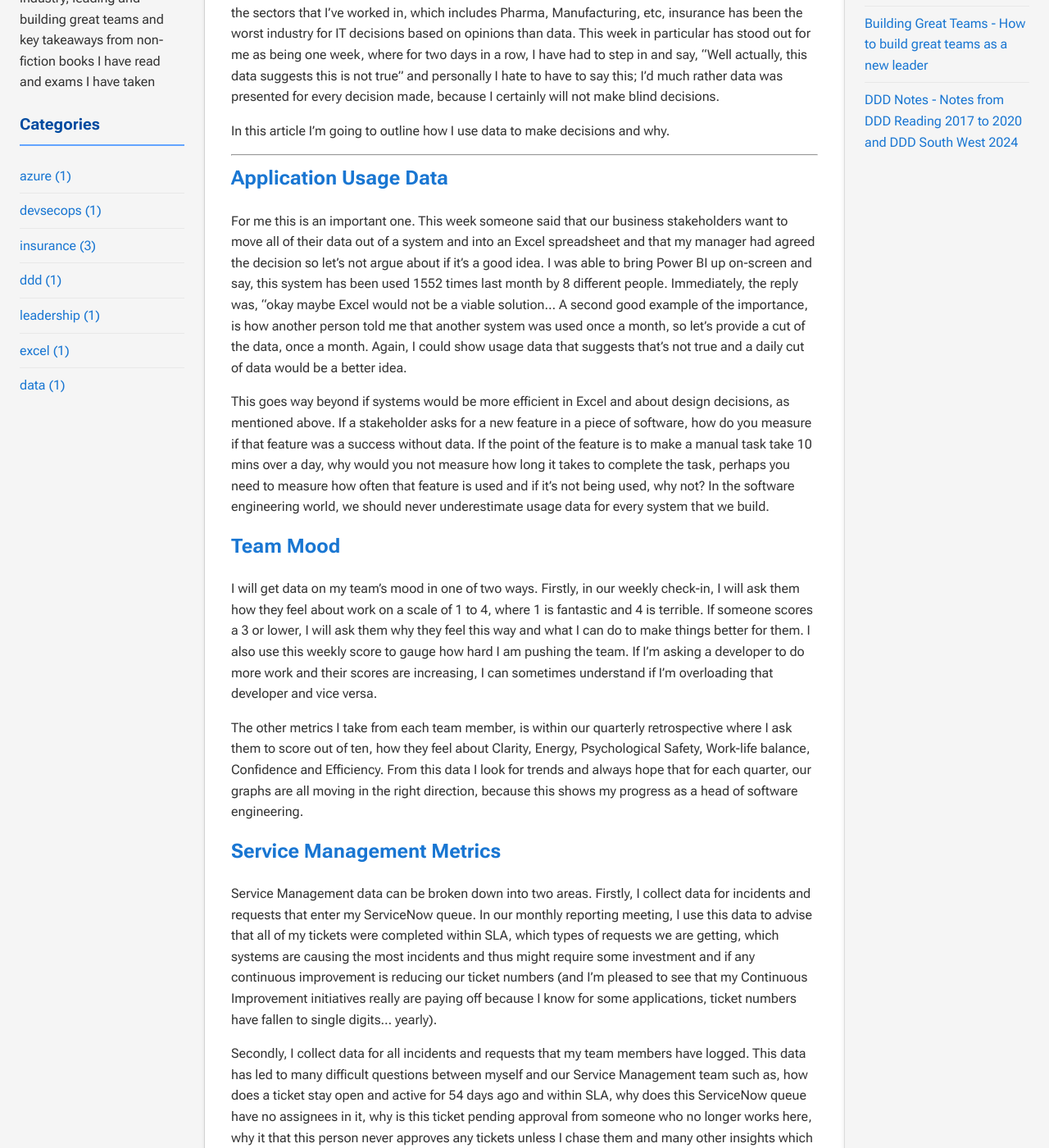
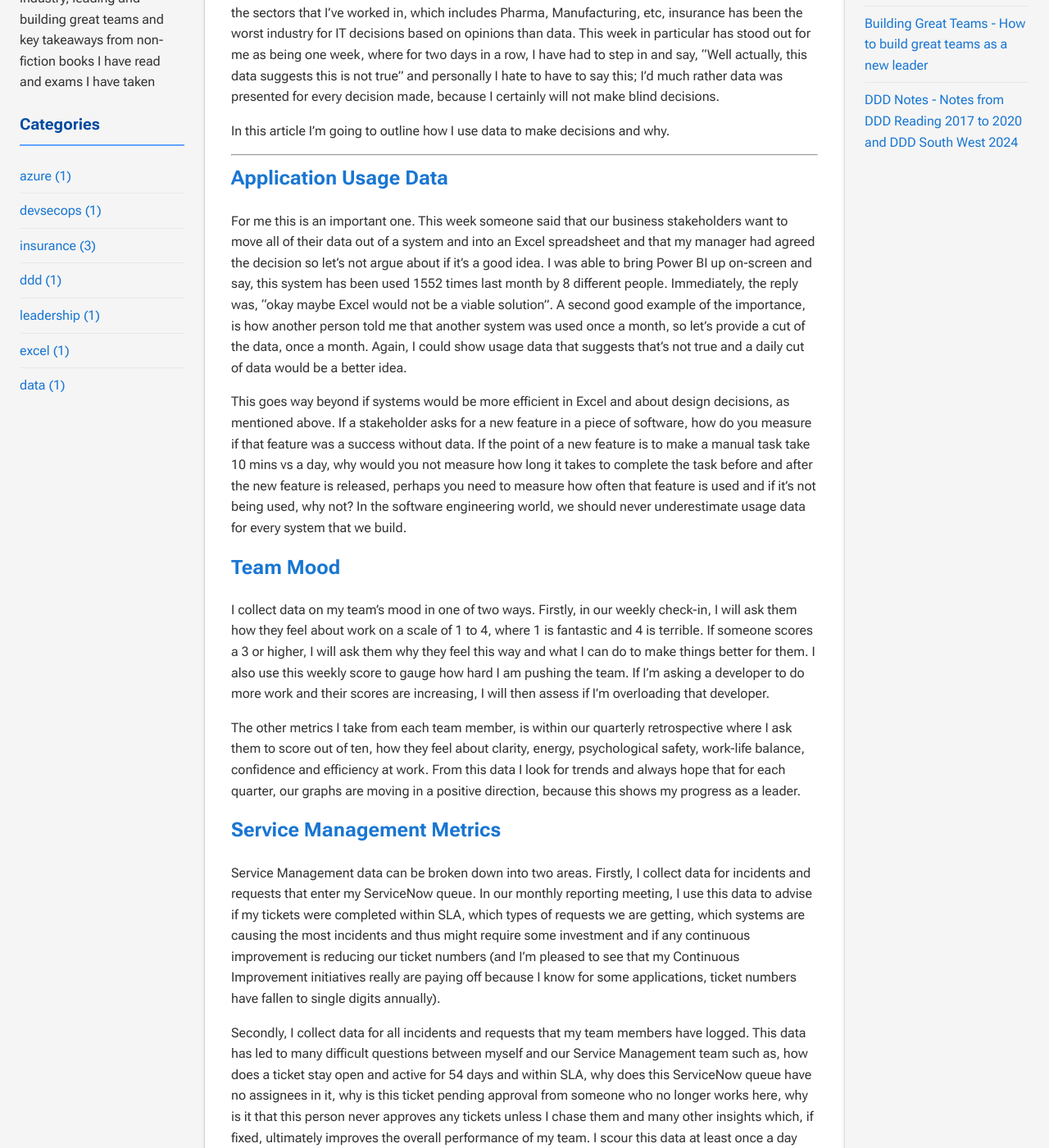
Before and after one commit to dazstaffs/blog, a Jekyll site: the page built from _posts/2025-09-26-DataDrivenDecisions.md, in a window 1280 px wide and 1400 px high, scrolled down 428 px. Shown: the whole window at 82% size. Built offline with Jekyll 4.4.1, drawn with Linux system fonts in a browser that asks for light colours; some of the changed text lies outside the part shown.

Commit message:
A few edits to data driven decisions article

```diff
--- a/_posts/2025-09-26-DataDrivenDecisions.md
+++ b/_posts/2025-09-26-DataDrivenDecisions.md
@@ -15,39 +15,39 @@ In this article I'm going to outline how I use data to make decisions and why.
 
 ## Application Usage Data
 
-For me this is an important one. This week someone said that our business stakeholders want to move all of their data out of a system and into an Excel spreadsheet and that my manager had agreed the decision so let's not argue about if it's a good idea. I was able to bring Power BI up on-screen and say, this system has been used 1552 times last month by 8 different people. Immediately, the reply was, "okay maybe Excel would not be a viable solution... A second good example of the importance, is how another person told me that another system was used once a month, so let's provide a cut of the data, once a month. Again, I could show usage data that suggests that's not true and a daily cut of data would be a better idea.
+For me this is an important one. This week someone said that our business stakeholders want to move all of their data out of a system and into an Excel spreadsheet and that my manager had agreed the decision so let's not argue about if it's a good idea. I was able to bring Power BI up on-screen and say, this system has been used 1552 times last month by 8 different people. Immediately, the reply was, "okay maybe Excel would not be a viable solution". A second good example of the importance, is how another person told me that another system was used once a month, so let's provide a cut of the data, once a month. Again, I could show usage data that suggests that's not true and a daily cut of data would be a better idea.
 
-This goes way beyond if systems would be more efficient in Excel and about design decisions, as mentioned above. If a stakeholder asks for a new feature in a piece of software, how do you measure if that feature was a success without data. If the point of the feature is to make a manual task take 10 mins over a day, why would you not measure how long it takes to complete the task, perhaps you need to measure how often that feature is used and if it's not being used, why not? In the software engineering world, we should never underestimate usage data for every system that we build.
+This goes way beyond if systems would be more efficient in Excel and about design decisions, as mentioned above. If a stakeholder asks for a new feature in a piece of software, how do you measure if that feature was a success without data. If the point of a new feature is to make a manual task take 10 mins vs a day, why would you not measure how long it takes to complete the task before and after the new feature is released, perhaps you need to measure how often that feature is used and if it's not being used, why not? In the software engineering world, we should never underestimate usage data for every system that we build.
 
 ## Team Mood
 
-I will get data on my team's mood in one of two ways. Firstly, in our weekly check-in, I will ask them how they feel about work on a scale of 1 to 4, where 1 is fantastic and 4 is terrible. If someone scores a 3 or lower, I will ask them why they feel this way and what I can do to make things better for them. I also use this weekly score to gauge how hard I am pushing the team. If I'm asking a developer to do more work and their scores are increasing, I can sometimes understand if I'm overloading that developer and vice versa.
+I collect data on my team's mood in one of two ways. Firstly, in our weekly check-in, I will ask them how they feel about work on a scale of 1 to 4, where 1 is fantastic and 4 is terrible. If someone scores a 3 or higher, I will ask them why they feel this way and what I can do to make things better for them. I also use this weekly score to gauge how hard I am pushing the team. If I'm asking a developer to do more work and their scores are increasing, I will then assess if I'm overloading that developer.
 
-The other metrics I take from each team member, is within our quarterly retrospective where I ask them to score out of ten, how they feel about Clarity, Energy, Psychological Safety, Work-life balance, Confidence and Efficiency. From this data I look for trends and always hope that for each quarter, our graphs are all moving in the right direction, because this shows my progress as a head of software engineering.
+The other metrics I take from each team member, is within our quarterly retrospective where I ask them to score out of ten, how they feel about clarity, energy, psychological safety, work-life balance, confidence and efficiency at work. From this data I look for trends and always hope that for each quarter, our graphs are moving in a positive direction, because this shows my progress as a leader.
 
 ## Service Management Metrics
 
-Service Management data can be broken down into two areas. Firstly, I collect data for incidents and requests that enter my ServiceNow queue. In our monthly reporting meeting, I use this data to advise that all of my tickets were completed within SLA, which types of requests we are getting, which systems are causing the most incidents and thus might require some investment and if any continuous improvement is reducing our ticket numbers (and I'm pleased to see that my Continuous Improvement initiatives really are paying off because I know for some applications, ticket numbers have fallen to single digits... yearly).
+Service Management data can be broken down into two areas. Firstly, I collect data for incidents and requests that enter my ServiceNow queue. In our monthly reporting meeting, I use this data to advise if my tickets were completed within SLA, which types of requests we are getting, which systems are causing the most incidents and thus might require some investment and if any continuous improvement is reducing our ticket numbers (and I'm pleased to see that my Continuous Improvement initiatives really are paying off because I know for some applications, ticket numbers have fallen to single digits annually).
 
-Secondly, I collect data for all incidents and requests that my team members have logged. This data has led to many difficult questions between myself and our Service Management team such as, how does a ticket stay open and active for 54 days ago and within SLA, why does this ServiceNow queue have no assignees in it, why is this ticket pending approval from someone who no longer works here, why it that this person never approves any tickets unless I chase them and many other insights which ultimately improves the overall performance of my team. I scour this data at least once a day and do not expect my team members to have to chase me, to get things done.
+Secondly, I collect data for all incidents and requests that my team members have logged. This data has led to many difficult questions between myself and our Service Management team such as, how does a ticket stay open and active for 54 days and within SLA, why does this ServiceNow queue have no assignees in it, why is this ticket pending approval from someone who no longer works here, why is it that this person never approves any tickets unless I chase them and many other insights which, if fixed, ultimately improves the overall performance of my team. I scour this data at least once a day and do not expect my team members to have to chase me, to get things done.
 
 ## Azure DevOps Metrics
 
-Metrics from Azure DevOps is crucial for managing a large team of 21 engineers. As the head of software engineering, I'm unable to attend 8 stand-ups a day but I need to know how each developer is performing, how a project is progressing, if someone is currently blocked and why, which products have the biggest backlog and may require more resources, which products have a small backlog and thus doesn't need a big team, feature estimates vs actual delivery times, cycle times, lead times, bugs vs tasks, which teams are working in an agile way vs a waterfall way, why some teams seem to create tasks for testing than use a lane on the KANBAN, which developers need agile training and underlying all of this data, is a date-picker that allows me to analyse everything over a period of time. I also will go into my weekly check-in and ask developers to talk over what we're seeing in Power BI for their work from the last week and also why we're not seeing many tasks for some other developers.
+Metrics from Azure DevOps are crucial for managing a large team of 21 engineers. As the head of software engineering, I'm unable to attend 8 daily stand-ups but I need to know how each developer is performing, how a project is progressing, if someone is currently blocked and why, which products have the biggest backlog and may require more resources, which products have a small backlog and thus less resources, feature estimates vs actual delivery times, cycle times, lead times, bugs vs tasks, which teams are working in an agile way vs a waterfall way, why some teams seem to create tasks for testing than use a lane on the KANBAN board, which developers need agile training and underlying all of this data, is a date-picker that allows me to analyse everything over a selected period of time. I also will go into my weekly check-in and ask developers to talk over what we're seeing in Power BI from the last week and also why we're not seeing many tasks for some other developers.
 
 ## Desk Bookings
 
-Finally, I used to capture desk booking data from Condeco but soon gave up on this, because if someone doesn't book a desk and they just turn-up and sit in a free space, the data is inaccurate. I then tried getting access to building access logs but was denied.
+I used to capture desk booking data from Condeco but soon gave up on this, because if someone doesn't book a desk and they just turn-up and sit in a free space, the data is inaccurate. I then tried getting access to building access logs but was denied.
 
 ## Workday Data
 
-I put in a request to get access to my team's holiday and yearly goal data to try to identify any trends but our HR team asked me for some budget to work on providing the data and I didn't have a budget for any of the data collection listed above, so this request went nowhere.
+I put in a request to get access to my team's holiday bookings and yearly goal data, to try to identify any trends but our HR team asked me for some budget to work on this and I didn't have a budget for any of the data collection listed above, so this request went nowhere.
 
 ---
 
 ## Final Thoughts
 
-This is just some of the data that I regularly collect to be the best head of software engineering that I can be and to ensure that any decisions around my products and team, are well founded. I hope you found this article a good read and that you take can see the importance of data collection. I certainly feel enlightened by collecting and analysing data across many areas of my team and I owe thanks, to Eric Schmidt and Jonathan Rosenberg, the writers of "How Google Works", that I recommend all leaders read at least once.
+This is just some of the data that I regularly collect to be the best head of software engineering that I can be and to ensure that any decisions around my products and team, are well founded. I hope you found this article a good read and that you can see the importance of data collection. I certainly feel enlightened by collecting and analysing data across many areas of my team and I owe thanks, to Eric Schmidt and Jonathan Rosenberg, the writers of "How Google Works", that I recommend all leaders read at least once.
 
 Thanks for reading and have a good weekend!
 
```
Also changed, not shown: other parts of _posts/2025-09-26-DataDrivenDecisions.md (+2 -2 lines).
